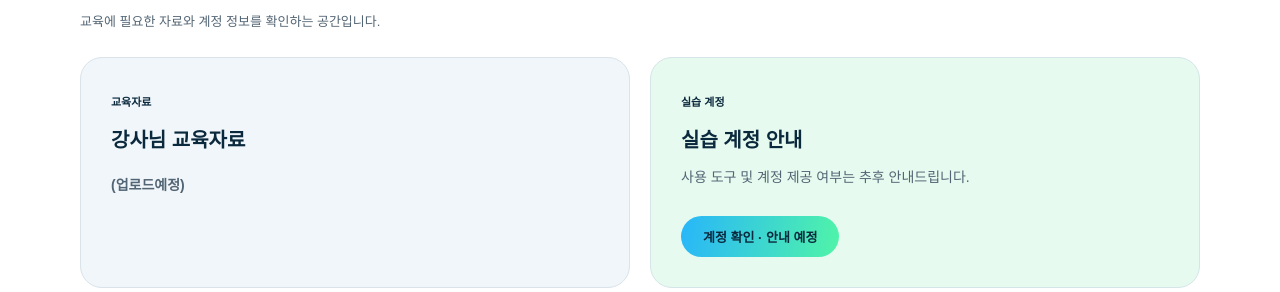
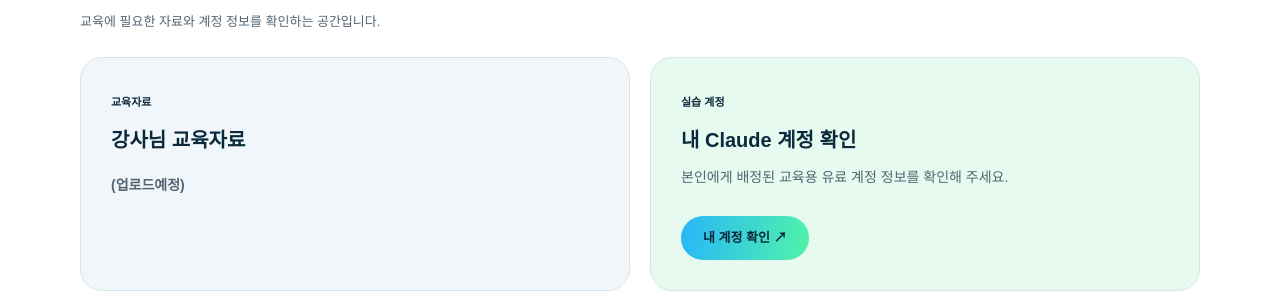
Before and after one commit to slxeducation/coasia-1125, a plain HTML site: page index.html in a window 1280 px wide. Shown: the part 660-952 px from the top of the page. Drawn offline with Linux system fonts and the light colour scheme; a web font is replaced by a local one.

Commit message:
Connect November 25 Claude account sheet

```diff
--- a/index.html
+++ b/index.html
@@ -3,7 +3,7 @@
 <a class="skip" href="#main">본문 바로가기</a><header class="brandbar"><div class="companies" aria-label="코아시아세미 × 코아시아넥셀 × 코아시아씨엠코리아"><div class="company"><img src="coasia-semi.png" alt="코아시아세미"></div><span class="company-cross" aria-hidden="true">×</span><div class="company"><img src="coasia-nexell.png" alt="코아시아넥셀"></div><span class="company-cross" aria-hidden="true">×</span><div class="company cmkr"><img src="coasia-cmkr.png" alt="코아시아씨엠코리아"></div></div><img class="saltlux" src="saltlux-logo.svg" alt="솔트룩스"></header>
 <main id="main" class="page"><section class="hero"><span class="eyebrow">CoAsia × Saltlux · 환급과정</span><h1>AI Agent를 활용한<br>업무자동화</h1><p class="hero-description">코아시아세미 · 코아시아넥셀 · 코아시아씨엠코리아 공동교육</p><div class="pills"><span>2026. 11. 25.(수)</span><span>09:00–17:00 · 총 7시간</span><span>코아시아세미 본사 교육장</span></div></section>
 <nav aria-label="교육 안내 목차"><a href="#resources">교육자료·계정</a><a href="#overview">교육개요</a><a href="#prepare">교육 전 준비사항</a><a href="#attendance">출석 안내</a><a href="#curriculum">교육 커리큘럼</a><a href="#contact">문의</a></nav>
-<section id="resources"><div class="heading"><p class="kicker">CLASS RESOURCES</p><h2>교육자료 · 실습 계정</h2><p>교육에 필요한 자료와 계정 정보를 확인하는 공간입니다.</p></div><div class="grid"><article class="card soft resource-card"><span class="resource-label">교육자료</span><h3>강사님 교육자료</h3><p class="upload-pending">(업로드예정)</p></article><article class="card account-card resource-card"><span class="resource-label">실습 계정</span><h3>실습 계정 안내</h3><p>사용 도구 및 계정 제공 여부는 추후 안내드립니다.</p><button class="button account-button" disabled>계정 확인 · 안내 예정</button></article></div><p class="resource-help">자료 열람이나 계정 확인이 어려우면 <a href="mailto:edu@saltlux.com">edu@saltlux.com</a>으로 문의해 주세요.</p></section>
+<section id="resources"><div class="heading"><p class="kicker">CLASS RESOURCES</p><h2>교육자료 · 실습 계정</h2><p>교육에 필요한 자료와 계정 정보를 확인하는 공간입니다.</p></div><div class="grid"><article class="card soft resource-card"><span class="resource-label">교육자료</span><h3>강사님 교육자료</h3><p class="upload-pending">(업로드예정)</p></article><article class="card account-card resource-card"><span class="resource-label">실습 계정</span><h3>내 Claude 계정 확인</h3><p>본인에게 배정된 교육용 유료 계정 정보를 확인해 주세요.</p><a class="button account-button" href="https://docs.google.com/spreadsheets/d/1peJ-31UPSiwl4oRMFrr8CbFUs4DHjZnOqoDabbRasB4/edit?usp=sharing" target="_blank" rel="noopener noreferrer">내 계정 확인 ↗</a></article></div><p class="resource-help">자료 열람이나 계정 확인이 어려우면 <a href="mailto:edu@saltlux.com">edu@saltlux.com</a>으로 문의해 주세요.</p></section>
 <section id="overview"><div class="heading"><p class="kicker">01 · OVERVIEW</p><h2>교육개요</h2></div><dl class="overview"><div><dt>교육명</dt><dd>AI Agent를 활용한 업무자동화</dd></div><div><dt>교육 일정</dt><dd>2026년 11월 25일(수) 09:00–17:00<br><small>교육시간 7H · 김용승 강사</small></dd></div><div><dt>교육 장소</dt><dd>코아시아세미 본사 교육장 · 금강펜테리움IX타워 A동 38층</dd></div><div><dt>주소</dt><dd>경기 화성시 동탄구 동탄첨단산업1로 27</dd></div></dl></section>
 <section id="prepare"><div class="heading"><p class="kicker">02 · BEFORE CLASS</p><h2>교육 전 준비사항</h2></div><div class="grid prep-grid"><article class="card prep-card"><span class="prep-number">01</span><h3>개인 노트북 및 본인 확인 자료</h3><ul><li>개인 노트북 및 충전기를 지참해 주세요.</li><li><strong>신분증 또는 명함 필수 지참</strong> — 교육 당일 본인 확인에 필요합니다.</li></ul></article><article class="card soft prep-card"><span class="prep-number">02</span><h3>Claude 데스크톱 앱</h3><p>개인 노트북으로 실습을 진행합니다.<br>Claude 데스크톱 앱은 아래 공식 페이지에서 확인하실 수 있습니다.</p><a class="button claude-download" href="https://claude.com/download" target="_blank" rel="noopener noreferrer">Claude 공식 설치 페이지 ↗</a></article></div><div class="account-note"><strong>Claude 유료 실습 계정은 제공됩니다.</strong><p>오프라인 교육 참석자에게 솔트룩스 교육용 계정을 제공합니다.</p></div></section>
 <section id="attendance" class="attendance"><p class="kicker">03 · ATTENDANCE</p><h2>출석 및 수료 안내</h2><p>본 교육은 <strong>중소기업 인재키움 프리미엄 훈련 과정</strong>으로 진행됩니다.</p><div class="rules"><article><h3>매일 입·퇴실</h3><p>훈련생 본인 참석 확인 및<br>수기 출석부 서명</p></article><article><h3>전체 교육시간 80% 이상</h3><p>환급 절차 진행을 위한<br>필수 수강 기준</p></article><article><h3>신분증 또는 명함</h3><p>교육 당일 본인 확인 시 제시</p></article></div></section>
```
